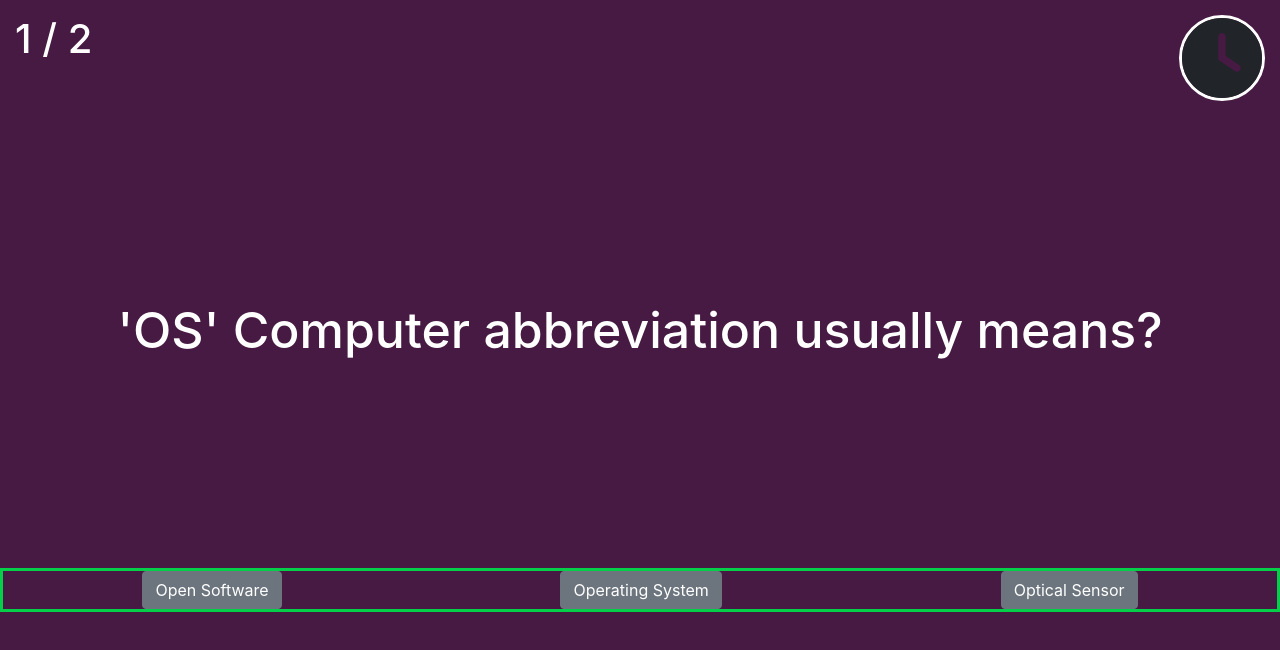
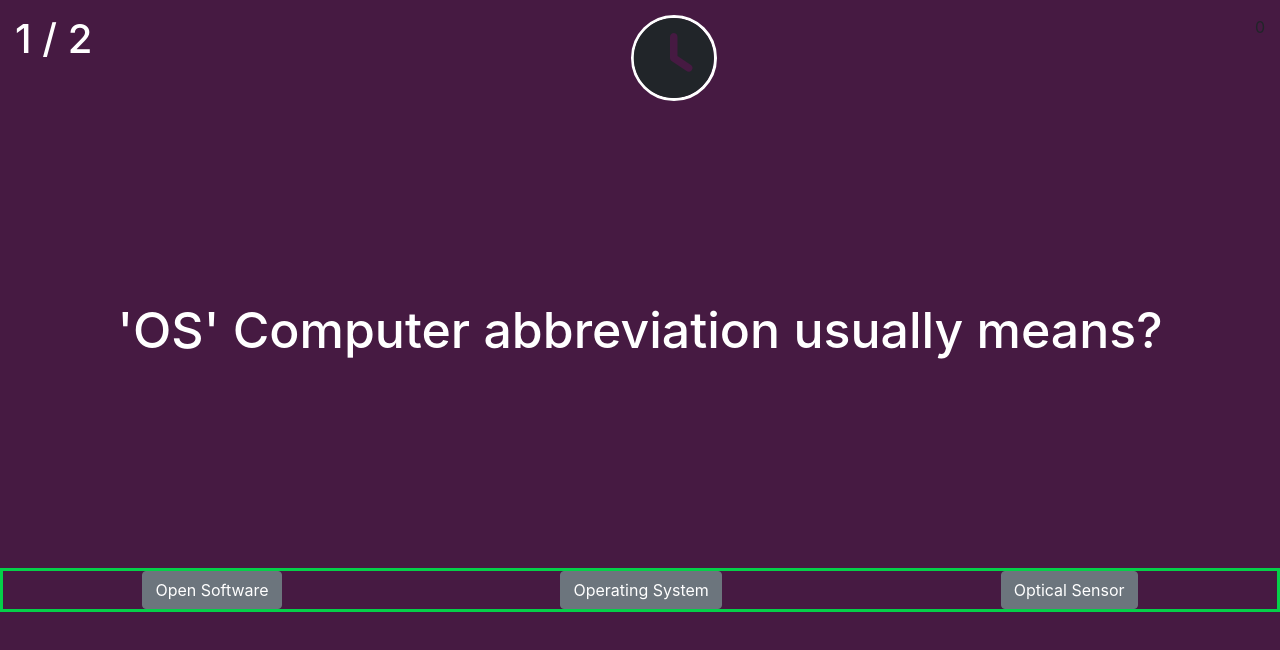
Before and after one commit to lukaslakas31/multipleChoice, a Nuxt app: page / in a window 1280 px wide. Both pictures are taken after a click on the button "START". Shown: the top 650 px of the page. Built offline with nearby package versions, Linux system fonts and the light colour scheme.

Commit message:
added TIMER

```diff
--- a/components/multipleChoice.vue
+++ b/components/multipleChoice.vue
@@ -17,6 +17,7 @@
         <div class="tops">
           <h3 class="qnum">{{currentQuestionNumber}} / {{questions.length}} </h3>
           <i class="fa-solid fa-clock"></i>
+          <p class="timer">{{ timeLeft }}</p>
         </div>
           <div class="qanda">
               <h3 class="quest">{{ currentQuestion.question }}</h3>
@@ -54,7 +55,11 @@ export default {
       currentQuestionIndex: 0,
       score: 0,
       selectedAnswer: null,
+      timeLeft: 10,
     };
+  },
+  mounted () {
+    this.startTimer();
   },
   computed: {
     currentQuestion() {
@@ -73,6 +78,19 @@ export default {
     }
   },
   methods: {
+    startTimer() {
+      this.timerId = setInterval(() => {
+        if (this.timeLeft === 0) {
+            clearInterval(this.timerId);
+            this.checkAnswer(null);
+            return;
+      }
+      this.timeLeft--;
+      }, 1000);
+    },
+    stopTimer() {
+      clearInterval(this.timerId);
+    },
     checkAnswer(answer) {
       this.showAnswer = true;
       this.selectedAnswer = answer;
@@ -81,21 +99,30 @@ export default {
       }
     },
     nextQuestion() {
+      this.stopTimer();
       this.showAnswer = false;
       this.selectedAnswer = null;
       if (this.currentQuestionIndex === this.questions.length - 1) {
         this.quizGame = true;
       } else {
         this.currentQuestionIndex++;
+        this.startTimer();
+        this.timeLeft = 10;
 
       }
     },
     backMenu () {
+      this.stopTimer();
       this.mainMenu = false;
       this.quizGame = false;
       this.currentQuestionIndex = 0;
       this.score = 0;
       this.selectedAnswer = null;
+      clearInterval(this.timerId);
+      this.showAnswer = false;
+      this.timeLeft = 10;
+      this.startTimer();
+
     }
   }
 };
```
